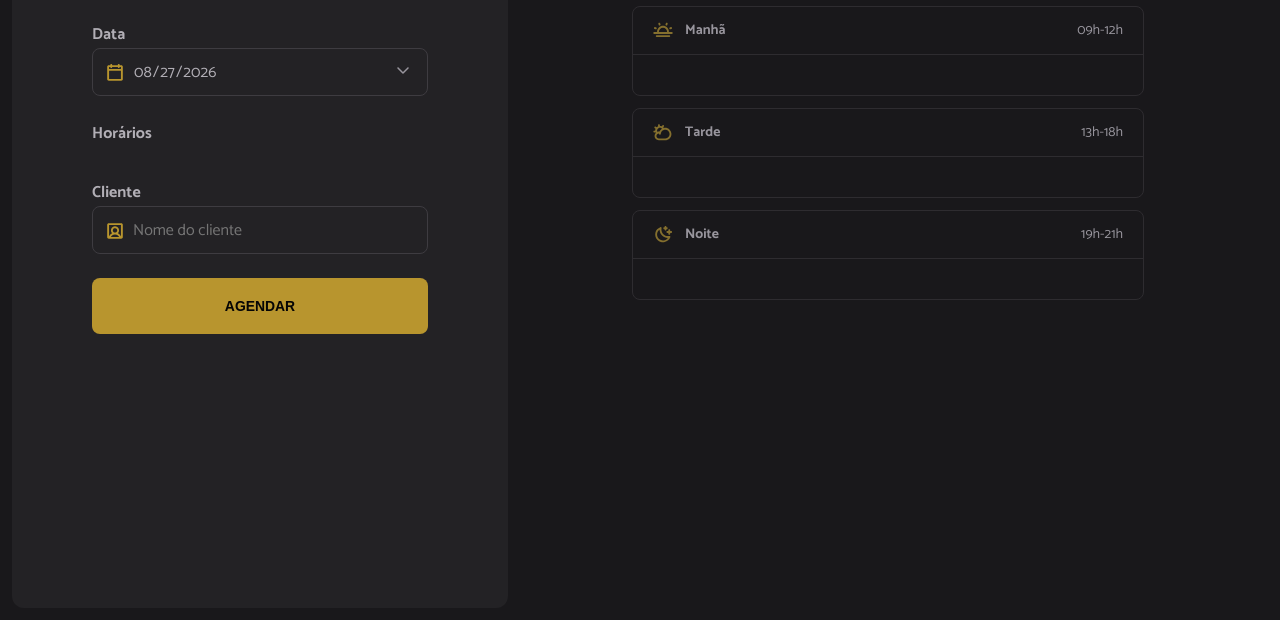
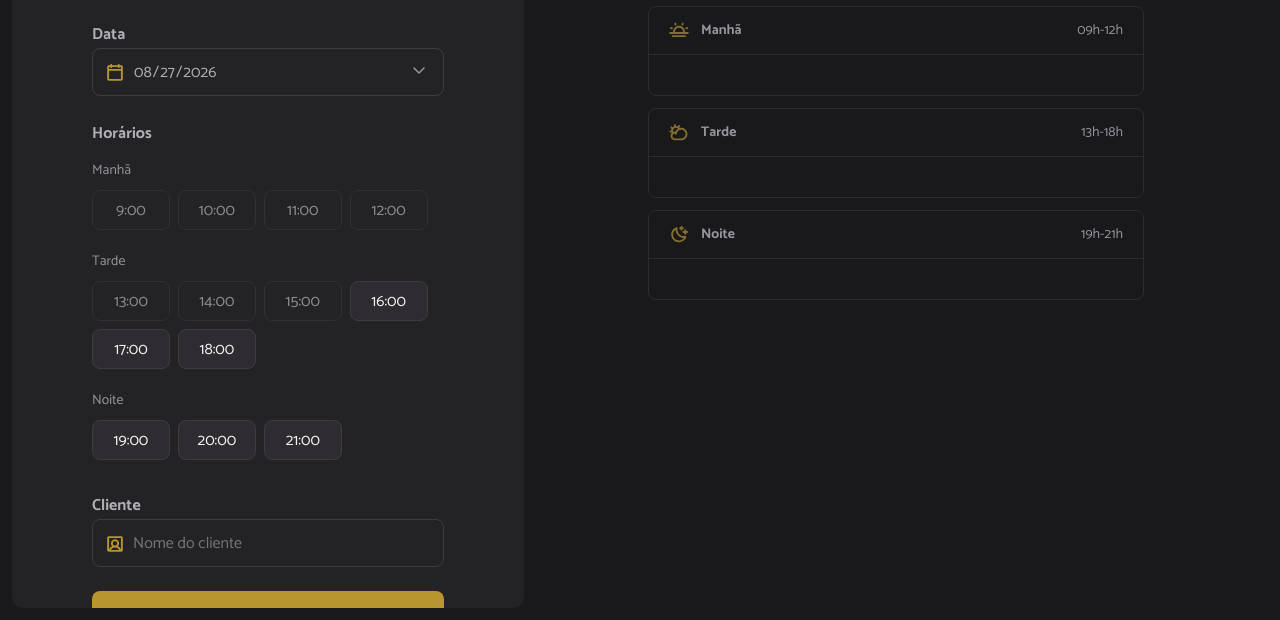
Before and after one commit to wesleycauan-dev/HairDay, a website built with webpack: page index.html in a window 1280 px wide. Shown: the part 180-800 px from the top of the page. Built offline with nearby package versions, Linux system fonts and the light colour scheme.

Commit message:
Separando os horarios pelo periodo e os renderizando na tela

```diff
--- a/src/modules/form/hours-load.js
+++ b/src/modules/form/hours-load.js
@@ -2,26 +2,28 @@
 
 import { openingHours } from "../../utils/opening-hours.js";
 
-export function hoursLoad({ date, dailySchedules }) {
+const hours = document.getElementById("hours");
+
+export function hoursLoad({ date }) {
   //Limpa os horários
-  hours.innerHTML = "";
+  // hours.innerHTML = "";
 
   //Obtem os horários ocupados.
-  const unavailableHours = dailySchedules.map((schedule) =>
-    dayjs(schedule.when).format("HH:mm"),
-  );
+  // const unavailableHours = dailySchedules.map((schedule) =>
+  //   dayjs(schedule.when).format("HH:mm"),
+  // );
 
   const opening = openingHours.map((hour) => {
     //Recupera somente a hora
     const [scheduleHour] = hour.split(":");
 
     //Adiciona a hora na data e verifica se está no passado
-    const isHourPast = dayjs(date).add(scheduleHour, "hour").isBefore(dayjs());
+    const isHourPast = dayjs(date).add(scheduleHour, "hour").isAfter(dayjs());
 
-    const available = !unavailableHours.includes(hour) && !isHourPast;
+    // const available = !unavailableHours.includes(hour) && !isHourPast;
     return {
       hour,
-      available,
+      available: isHourPast,
     };
   });
 
@@ -31,6 +33,22 @@
     li.classList.add(available ? "hour-available" : "hour-unavailable");
 
     li.textContent = hour;
+
+    if (hour === "9:00") {
+      hourHeaderAdd("Manhã");
+    } else if (hour === "13:00") {
+      hourHeaderAdd("Tarde");
+    } else if (hour === "19:00") {
+      hourHeaderAdd("Noite");
+    }
     hours.append(li);
   });
 }
+
+function hourHeaderAdd(title) {
+  const header = document.createElement("li");
+  header.classList.add("hour-period");
+  header.textContent = title;
+
+  hours.append(header);
+}
--- a/src/modules/page-load.js
+++ b/src/modules/page-load.js
@@ -1 +1,5 @@
-document.addEventListener("DOMContentLoaded", function () {});
+import { schedulesDay } from "./schedules/load.js";
+
+document.addEventListener("DOMContentLoaded", function () {
+  schedulesDay();
+});
--- a/src/modules/schedules/load.js
+++ b/src/modules/schedules/load.js
@@ -1 +1,9 @@
-export function schedulesDay() {}
+import { hoursLoad } from "../form/hours-load.js";
+
+const selectedDate = document.getElementById("date");
+
+export function schedulesDay() {
+  const date = selectedDate.value;
+
+  hoursLoad({ date });
+}
```
Also changed, not shown: index.html (+4 -4 lines), dist/index.html, dist/main.js.
